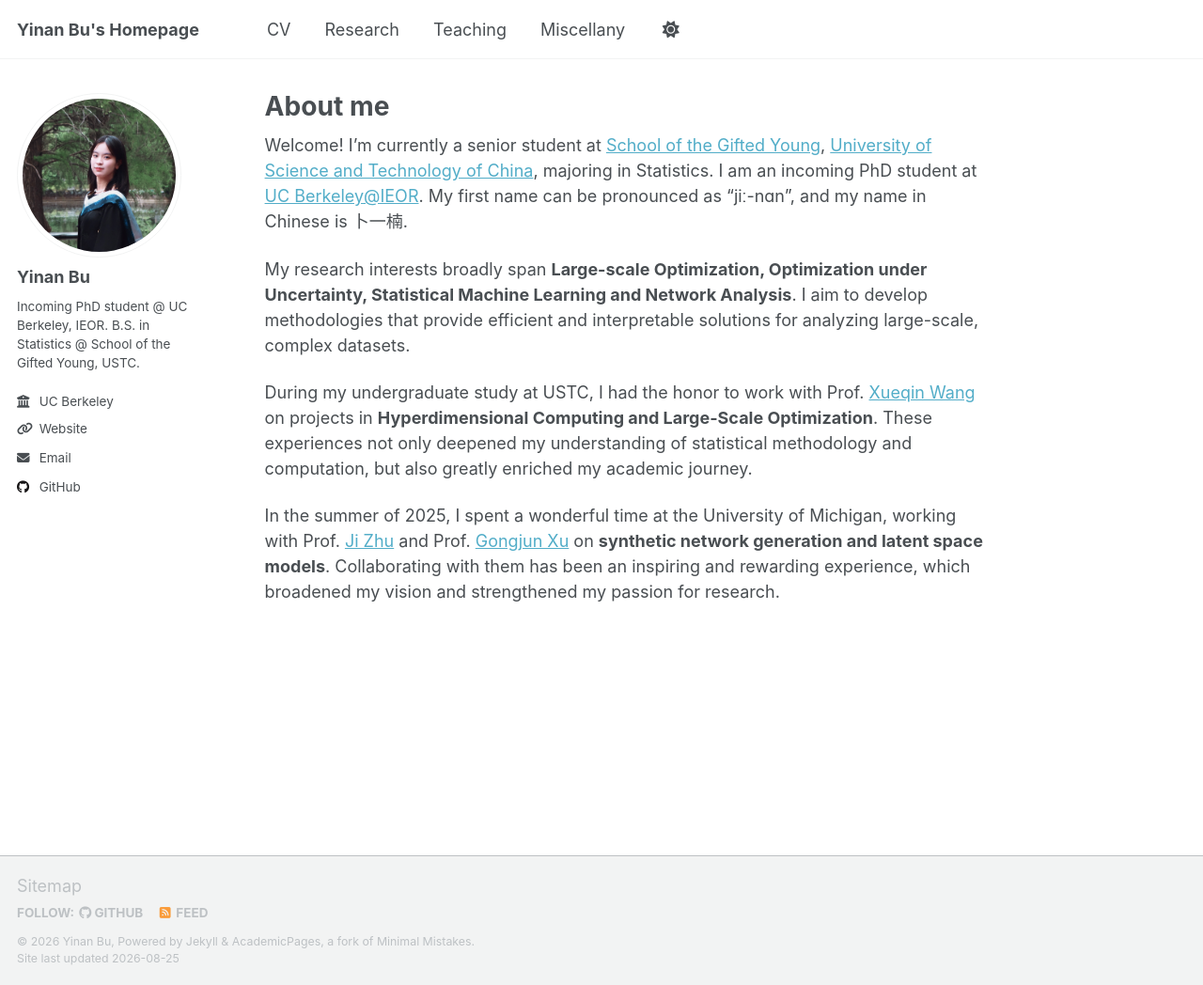
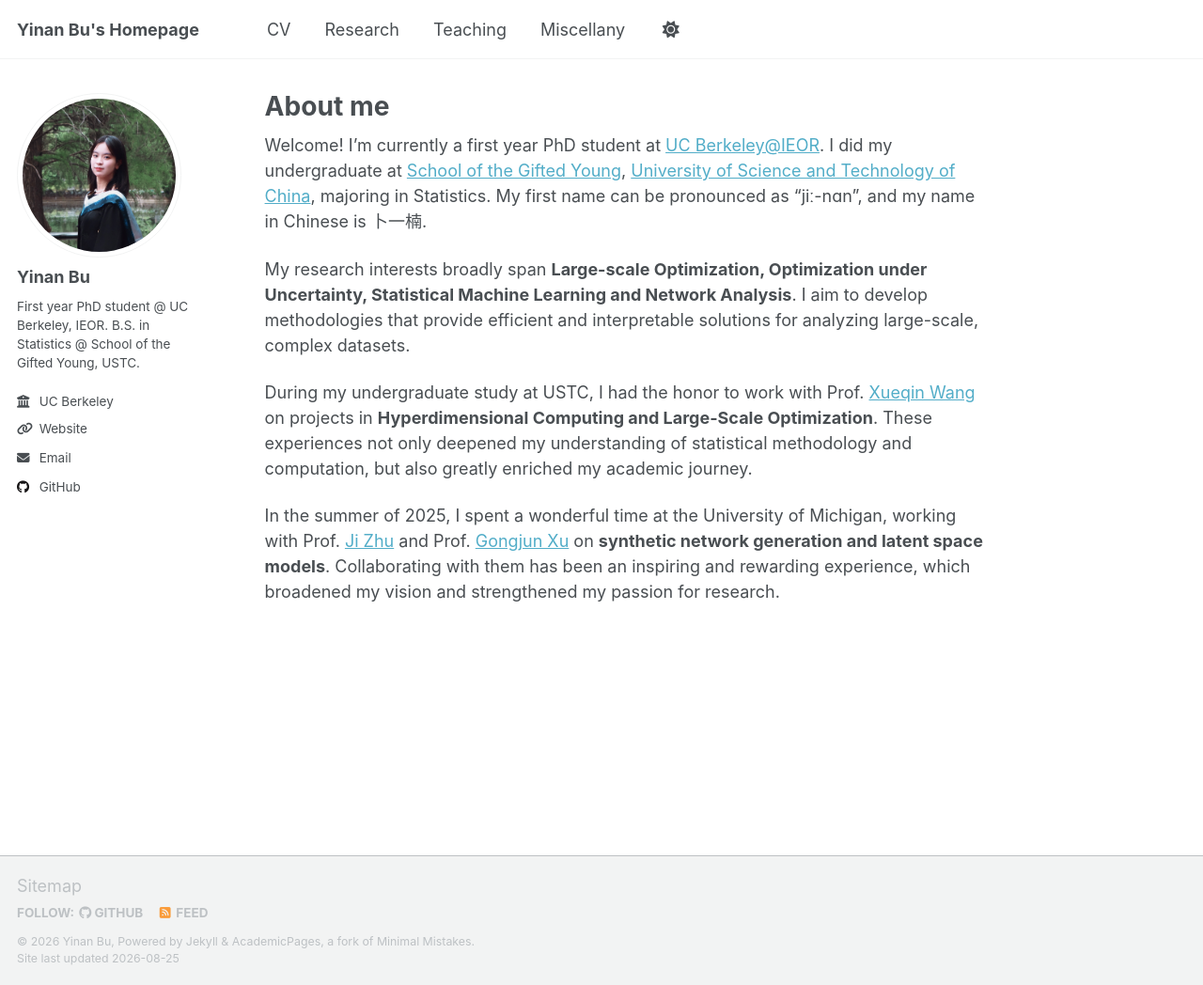
Before and after one commit to yinanbu/yinanbu.github.io, a Jekyll site: the page built from _pages/about.md, in a window 1280 px wide and 1048 px high. Shown: the whole window at 94% size. Built offline with Jekyll 4.4.1, drawn with Linux system fonts in a browser that asks for light colours; a script that is not in the unit is left out.

Commit message:
Update personal website

```diff
--- a/_config.yml
+++ b/_config.yml
@@ -26,7 +26,7 @@ author:
   avatar           : "profile_1.jpg"
   name             : "Yinan Bu"
   pronouns         : # example: "she/her"
-  bio              : "Incoming PhD student @ UC Berkeley, IEOR. \n B.S. in Statistics @ School of the Gifted Young, USTC."
+  bio              : "First year PhD student @ UC Berkeley, IEOR. \n B.S. in Statistics @ School of the Gifted Young, USTC."
   # location         : ""
   employer         : "UC Berkeley"
   uri              : "yinanbu.github.io"# URL
--- a/_pages/about.md
+++ b/_pages/about.md
@@ -7,7 +7,7 @@ redirect_from:
   - /about.html
 ---
 
-Welcome! I'm currently a senior student at [School of the Gifted Young](https://en.scgy.ustc.edu.cn/main.htm), [University of Science and Technology of China](https://en.ustc.edu.cn/), majoring in Statistics. I am an incoming PhD student at [UC Berkeley@IEOR](https://ieor.berkeley.edu/). My first name can be pronounced as "jiː-nɑn", and my name in Chinese is 卜一楠.
+Welcome! I'm currently a first year PhD student at [UC Berkeley@IEOR](https://ieor.berkeley.edu/). I did my undergraduate at [School of the Gifted Young](https://en.scgy.ustc.edu.cn/main.htm), [University of Science and Technology of China](https://en.ustc.edu.cn/), majoring in Statistics. My first name can be pronounced as "jiː-nɑn", and my name in Chinese is 卜一楠.
 
 My research interests broadly span **Large-scale Optimization, Optimization under Uncertainty, Statistical Machine Learning and Network Analysis**. I aim to develop methodologies that provide efficient and interpretable solutions for analyzing large-scale, complex datasets.
 
```
Also changed, not shown: _pages/cv.md (+2 -0 lines).
